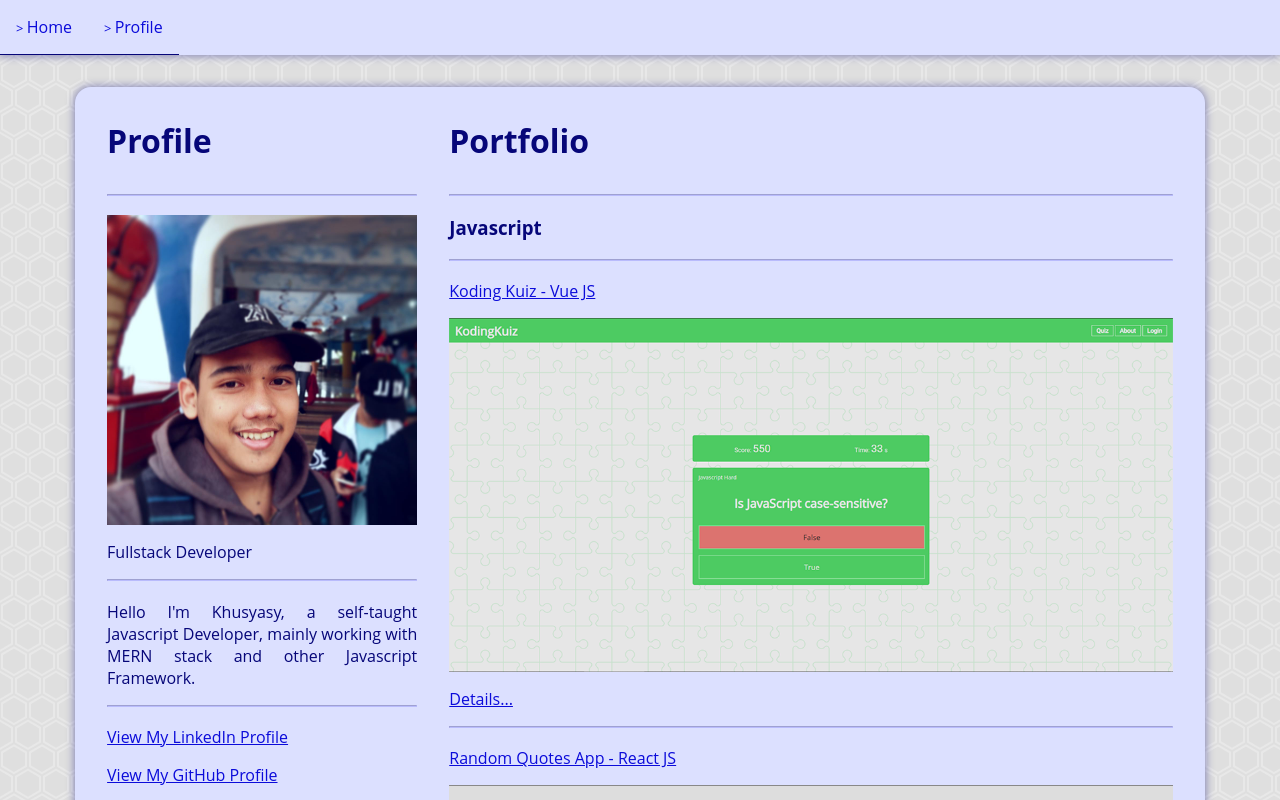
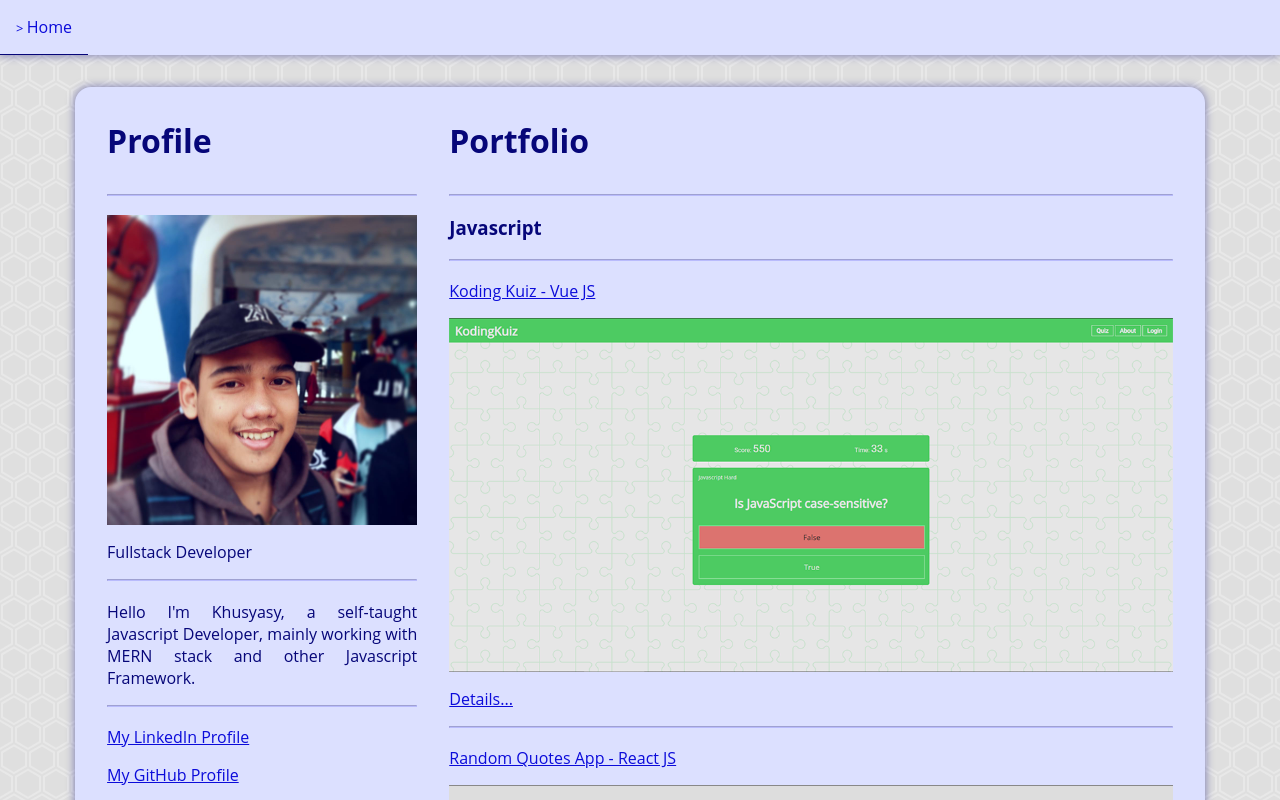
Before and after one commit to Khusyasy/khusyasy.github.io, an Eleventy site: page src/index.md in a window 1280 px wide. Shown: the top 800 px of the page. Built offline with nearby package versions, Linux system fonts and the light colour scheme; Eleventy itself is replaced by a stand-in of ours; files that its build step writes are made by us from their sources.

Commit message:
remove profile nav and some small tweaks

```diff
--- a/src/_includes/base.njk
+++ b/src/_includes/base.njk
@@ -15,9 +15,9 @@
             <li>
                 <a href="/">Home</a>
             </li>
-            <li>
+            {# <li>
                 <a href="/profile">Profile</a>
-            </li>
+            </li> #}
         </ul>
     </nav>
     <div class="container">
@@ -35,8 +35,8 @@
                 Framework.
             </p>
             <hr>
-            <a href="https://www.linkedin.com/in/Khusyasy/">View My LinkedIn Profile</a>
-            <a href="https://www.github.com/Khusyasy/">View My GitHub Profile</a>
+            <a href="https://www.linkedin.com/in/Khusyasy/">My LinkedIn Profile</a>
+            <a href="https://www.github.com/Khusyasy/">My GitHub Profile</a>
         </div>
         <div class="right">
             {{ content | safe }}
```
